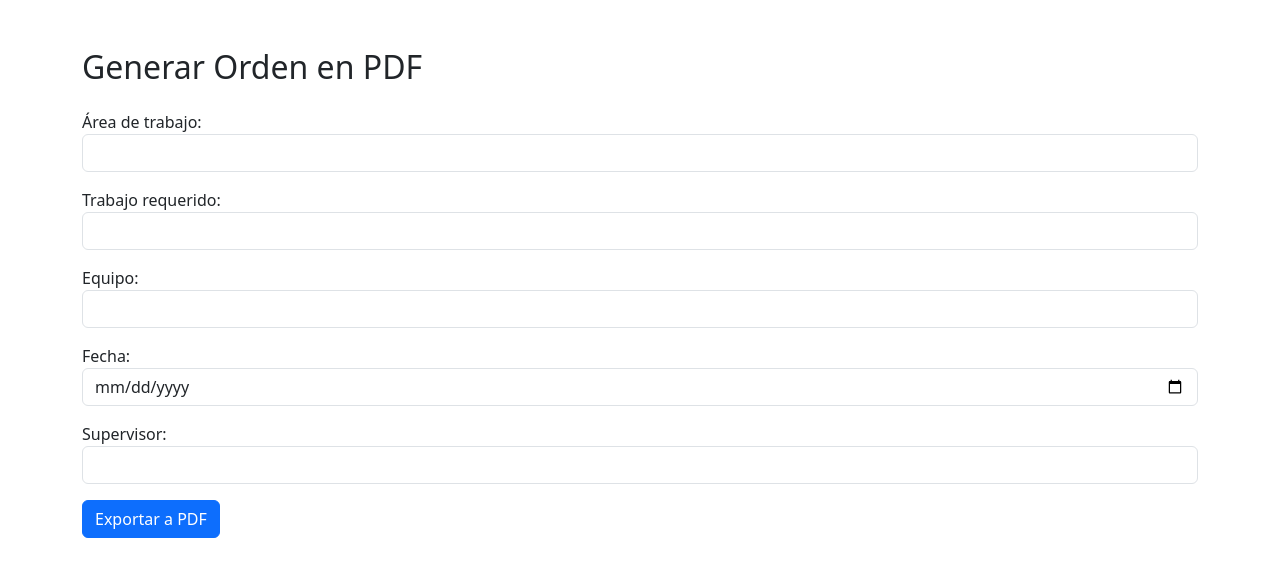
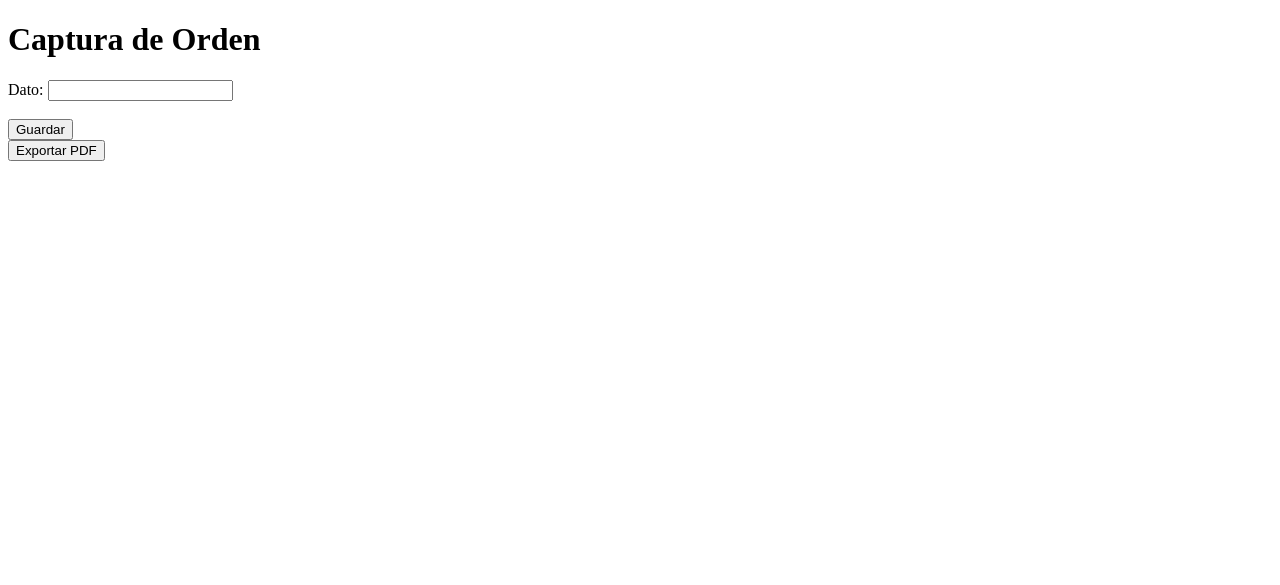
Before and after one commit to tenorio3g/Ordenes, a Flask app: page / in a window 1280 px wide. Shown: the top 585 px of the page. Run offline with Flask 3, Linux system fonts and the light colour scheme.

Commit message:
Update formulario.html

```diff
--- a/templates/formulario.html
+++ b/templates/formulario.html
@@ -3,32 +3,26 @@
 <head>
   <meta charset="UTF-8">
   <title>Formulario de Orden</title>
-  <link href="https://cdn.jsdelivr.net/npm/bootstrap@5.3.0/dist/css/bootstrap.min.css" rel="stylesheet">
 </head>
-<body class="container py-5">
-  <h2>Generar Orden en PDF</h2>
-  <form action="/pdf" method="post" class="mt-4">
-    <div class="mb-3">
-      <label>Área de trabajo:</label>
-      <input type="text" name="area" class="form-control" required>
-    </div>
-    <div class="mb-3">
-      <label>Trabajo requerido:</label>
-      <input type="text" name="trabajo" class="form-control" required>
-    </div>
-    <div class="mb-3">
-      <label>Equipo:</label>
-      <input type="text" name="equipo" class="form-control">
-    </div>
-    <div class="mb-3">
-      <label>Fecha:</label>
-      <input type="date" name="fecha" class="form-control" required>
-    </div>
-    <div class="mb-3">
-      <label>Supervisor:</label>
-      <input type="text" name="supervisor" class="form-control">
-    </div>
-    <button type="submit" class="btn btn-primary">Exportar a PDF</button>
+<body>
+  <h1>Captura de Orden</h1>
+  <form action="/guardar" method="POST">
+    <label for="dato">Dato:</label>
+    <input type="text" id="dato" name="dato" required><br><br>
+
+    <button type="submit">Guardar</button>
   </form>
+
+  <form action="/exportar_pdf" method="POST">
+    <input type="hidden" id="dato_hidden" name="dato">
+    <button type="submit" onclick="copiarDato()">Exportar PDF</button>
+  </form>
+
+  <script>
+    function copiarDato() {
+      var dato = document.getElementById('dato').value;
+      document.getElementById('dato_hidden').value = dato;
+    }
+  </script>
 </body>
 </html>
```
